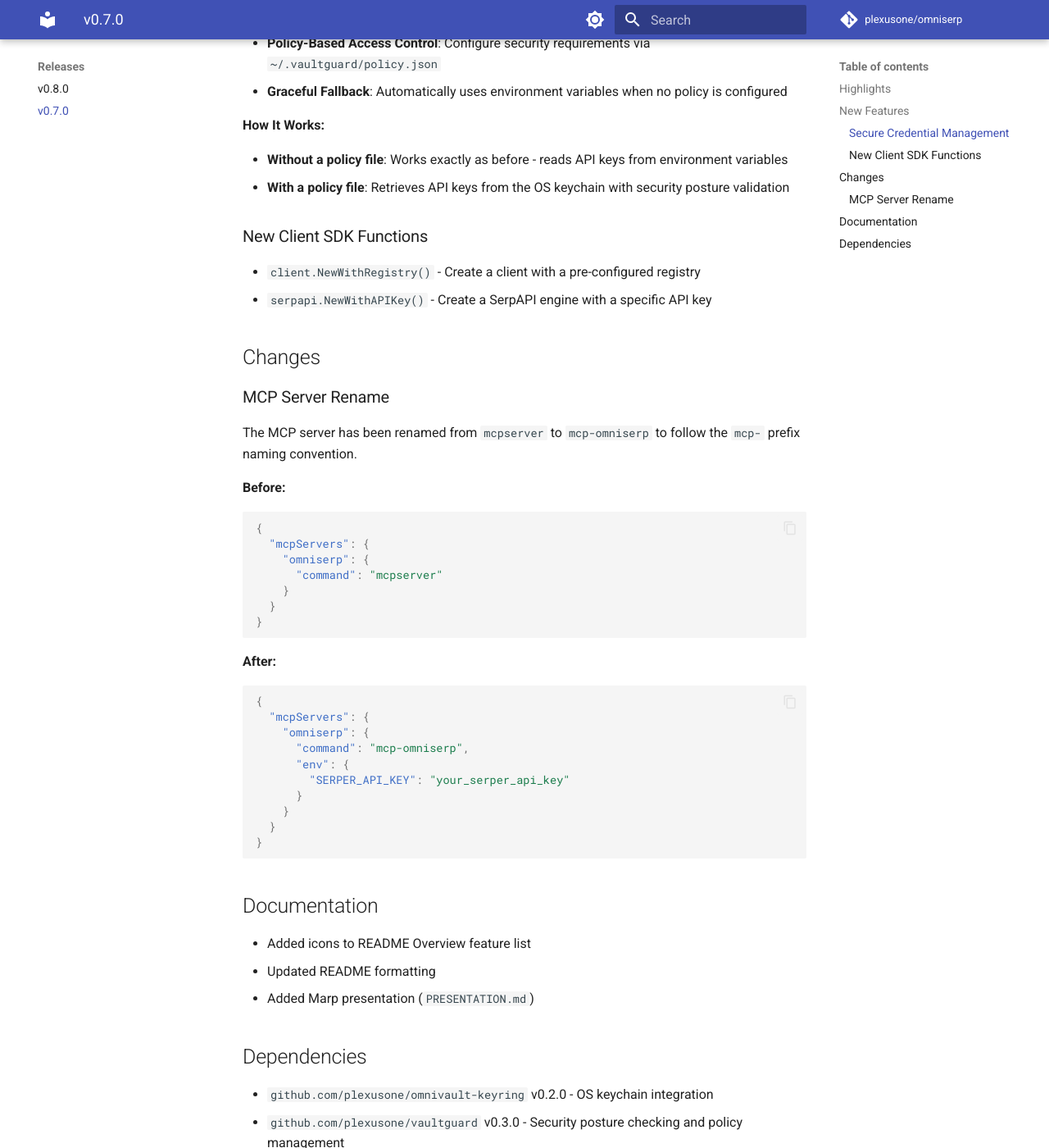
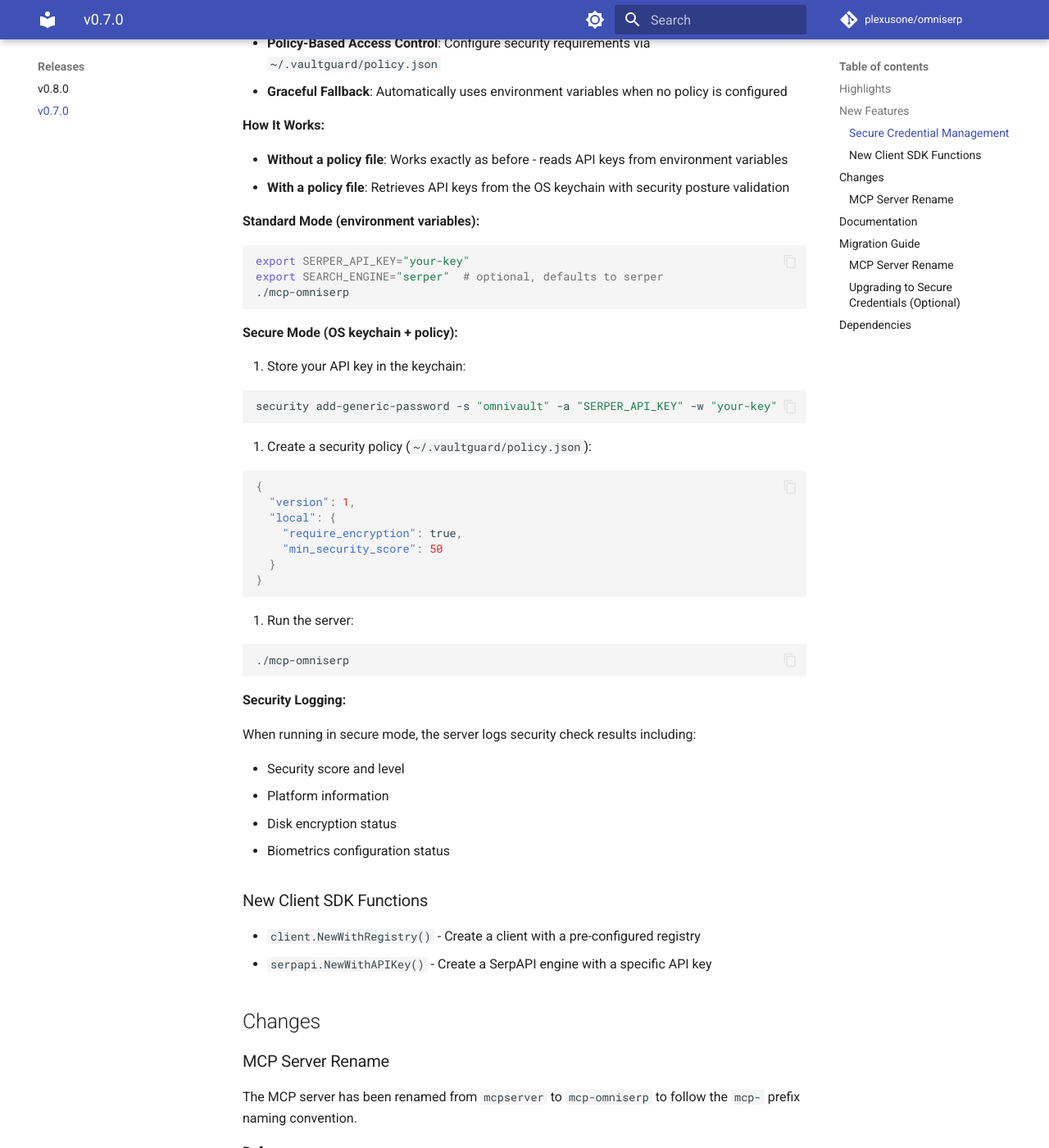
Before and after one commit to grokify/metasearch, an MkDocs documentation site: the page built from docs/releases/v0.7.0.md, in a window 1280 px wide and 1400 px high, scrolled down 728 px. Shown: the whole window at 82% size. Built offline with MkDocs 1.6.1 and Material for MkDocs 9.7.7, drawn with Linux system fonts in a browser that asks for light colours; comment, search, counter and statistics services are not loaded; some of the changed text lies outside the part shown.

Commit message:
docs: consolidate v0.7.0 release notes into MkDocs
Merge content from RELEASE_NOTES_v0.7.0.md into docs/releases/v0.7.0.md:
- Add standard mode and secure mode setup instructions
- Add security logging details
- Add migration guide for MCP server rename
- Add optional secure credentials upgrade guide

Remove duplicate RELEASE_NOTES_v0.7.0.md from project root.

Co-Authored-By: Claude Opus 4.5 <noreply@anthropic.com>

````diff
--- a/docs/releases/v0.7.0.md
+++ b/docs/releases/v0.7.0.md
@@ -24,6 +24,49 @@ The `mcp-omniserp` MCP server now includes optional secure credential management
 
 - **Without a policy file**: Works exactly as before - reads API keys from environment variables
 - **With a policy file**: Retrieves API keys from the OS keychain with security posture validation
+
+**Standard Mode (environment variables):**
+
+```bash
+export SERPER_API_KEY="your-key"
+export SEARCH_ENGINE="serper"  # optional, defaults to serper
+./mcp-omniserp
+```
+
+**Secure Mode (OS keychain + policy):**
+
+1. Store your API key in the keychain:
+
+   ```bash
+   security add-generic-password -s "omnivault" -a "SERPER_API_KEY" -w "your-key"
+   ```
+
+2. Create a security policy (`~/.vaultguard/policy.json`):
+
+   ```json
+   {
+     "version": 1,
+     "local": {
+       "require_encryption": true,
+       "min_security_score": 50
+     }
+   }
+   ```
+
+3. Run the server:
+
+   ```bash
+   ./mcp-omniserp
+   ```
+
+**Security Logging:**
+
+When running in secure mode, the server logs security check results including:
+
+- Security score and level
+- Platform information
+- Disk encryption status
+- Biometrics configuration status
 
 ### New Client SDK Functions
 
@@ -69,6 +112,57 @@ The MCP server has been renamed from `mcpserver` to `mcp-omniserp` to follow the
 - Updated README formatting
 - Added Marp presentation (`PRESENTATION.md`)
 
+## Migration Guide
+
+### MCP Server Rename
+
+If you're using the MCP server, update your configuration:
+
+**Before:**
+
+```json
+{
+  "mcpServers": {
+    "omniserp": {
+      "command": "mcpserver"
+    }
+  }
+}
+```
+
+**After:**
+
+```json
+{
+  "mcpServers": {
+    "omniserp": {
+      "command": "mcp-omniserp",
+      "env": {
+        "SERPER_API_KEY": "your_serper_api_key"
+      }
+    }
+  }
+}
+```
+
+### Upgrading to Secure Credentials (Optional)
+
+To upgrade from environment variables to secure keychain storage:
+
+1. Add your API key to the OS keychain
+2. Create a policy file at `~/.vaultguard/policy.json`
+3. Remove the `env` section from your MCP config (credentials now come from keychain)
+
+```json
+{
+  "mcpServers": {
+    "omniserp": {
+      "command": "mcp-omniserp"
+    }
+  }
+}
+```
+
 ## Dependencies
 
 - `github.com/plexusone/omnivault-keyring` v0.2.0 - OS keychain integration
````
Also changed, not shown: RELEASE_NOTES_v0.7.0.md (deleted, +0 -128 lines).
